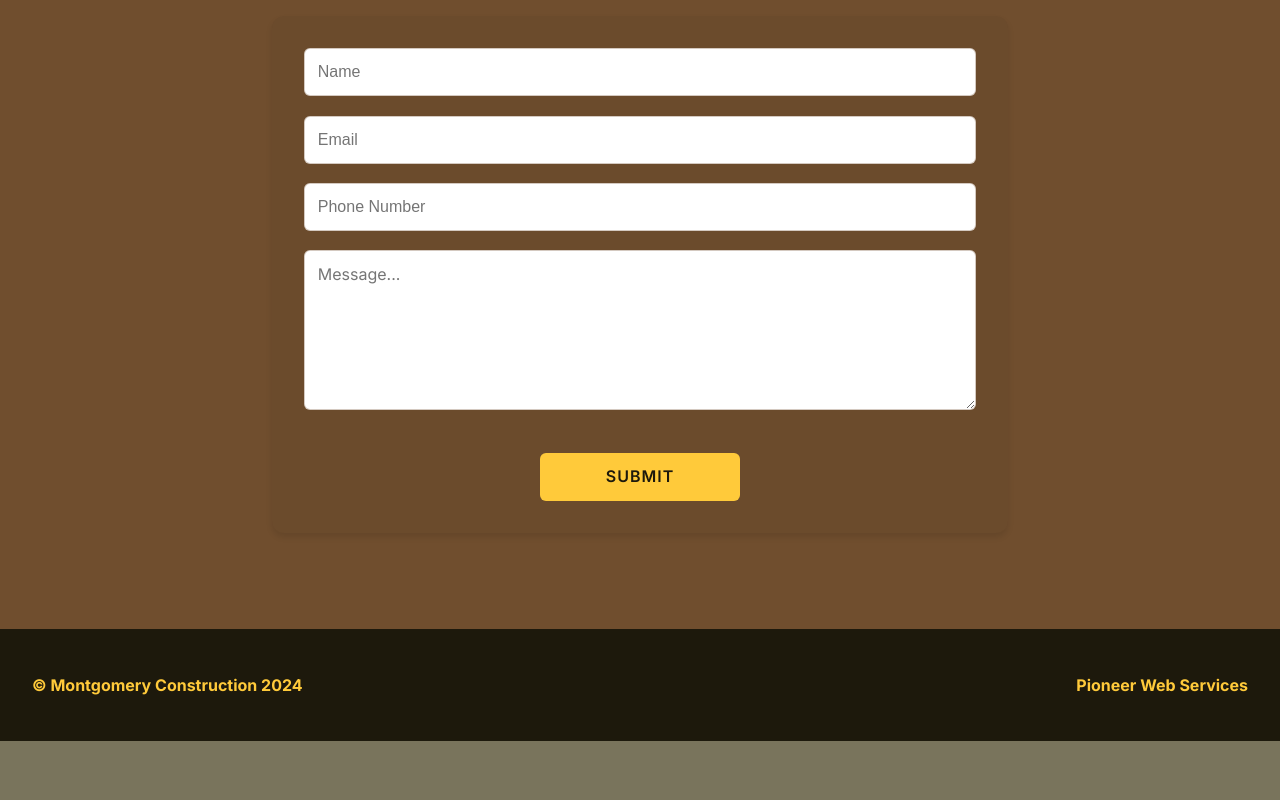
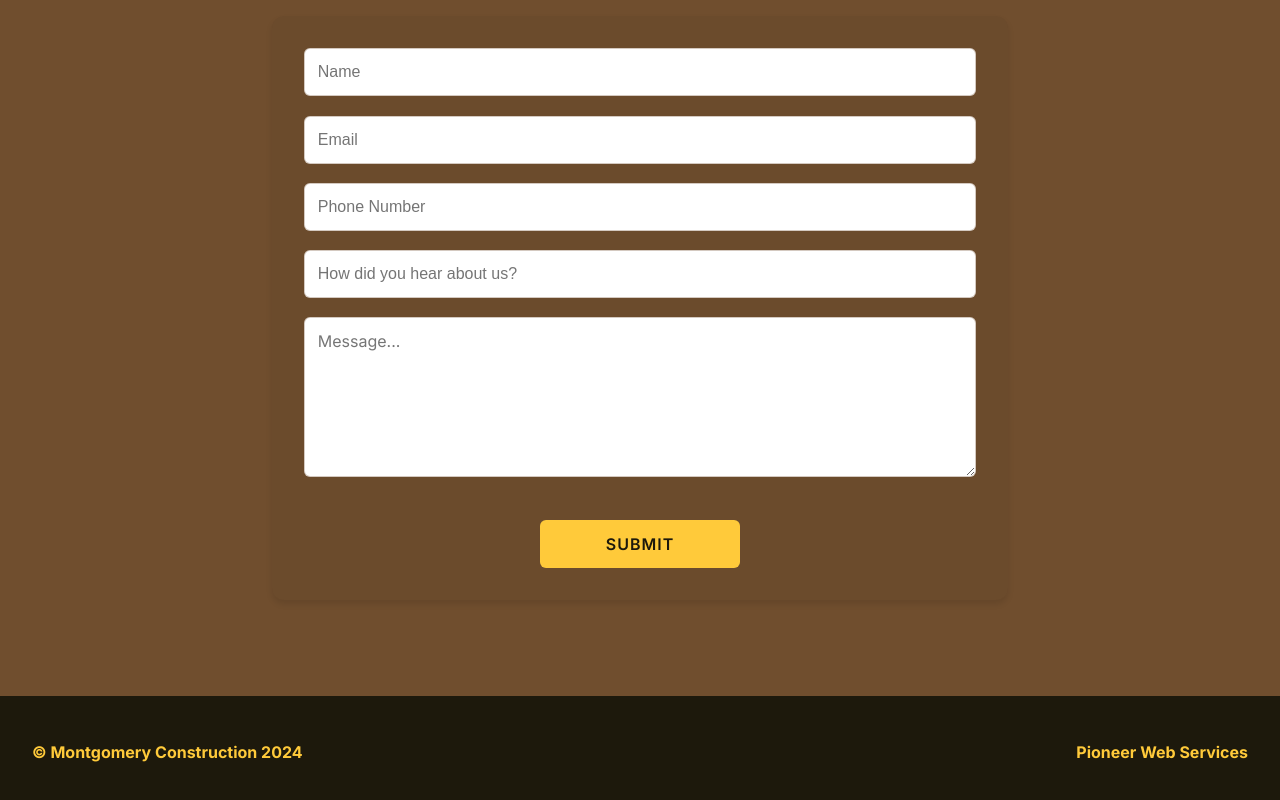
Before and after one commit to BurbankShirtface/montgomeryconstruction, a React (Vite) app: page / in a window 1280 px wide. Shown: the part 11083-11883 px from the top of the page. Before the commit the page ends 11824 px from the top, so only its background shows below. Built offline with nearby package versions, Linux system fonts and the light colour scheme.

Commit message:
referral on form

```diff
--- a/src/components/Form.jsx
+++ b/src/components/Form.jsx
@@ -42,6 +42,13 @@ const Form = () => {
           pattern="[0-9]{3}[-][0-9]{3}[-][0-9]{4}"
         />
         <ValidationError prefix="Phone" field="phone" errors={state.errors} />
+        <input
+          className="input"
+          id="referral"
+          type="text"
+          name="referral"
+          placeholder="How did you hear about us?"
+        />
         <textarea
           className="contact-input-message input"
           id="message"
```
